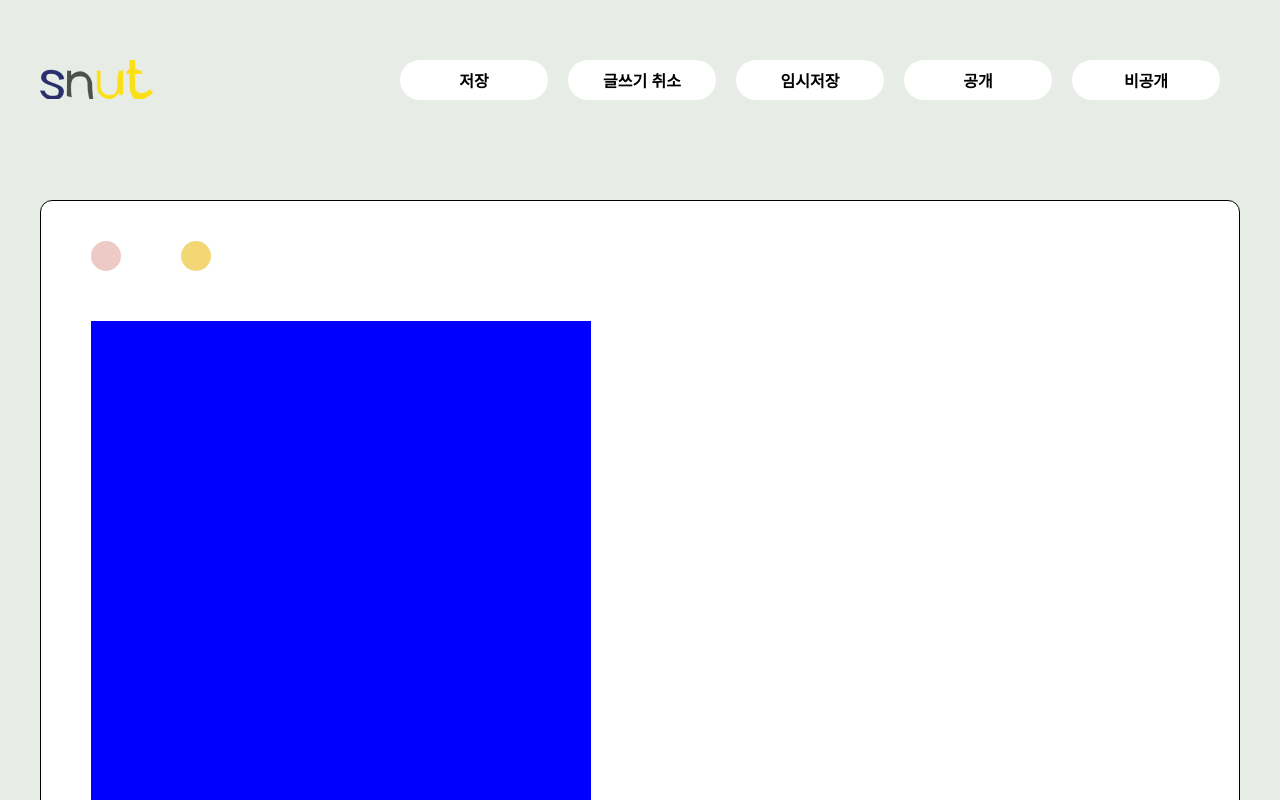
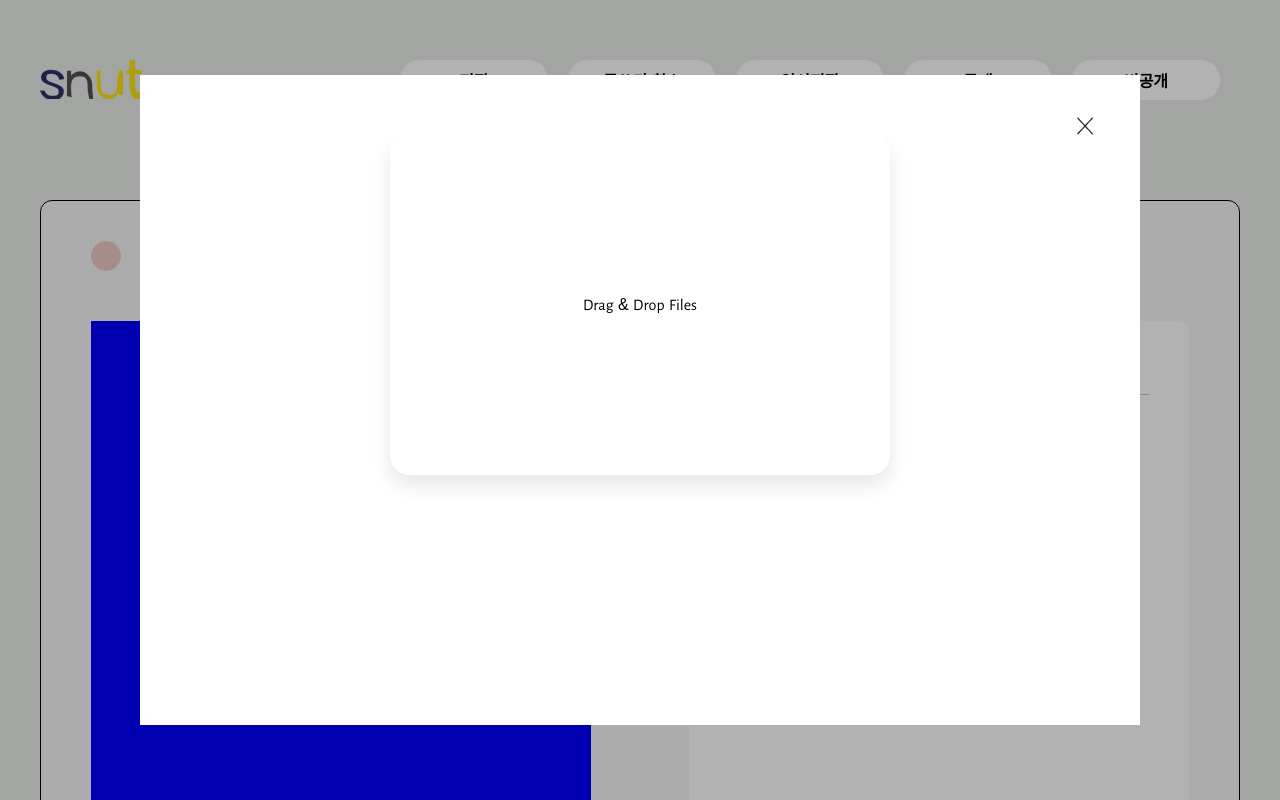
Before and after one commit to seongjin2427/snut, a Vue app in the folder vue/: page /mcol/note/makenote in a window 1280 px wide. Both pictures are taken after a click on the element 341 px from the left and 571 px from the top of the page. Shown: the top 800 px of the page. Built offline with nearby package versions, Linux system fonts and the light colour scheme.

Commit message:
drag and drop funciton (ing)

```diff
--- /dev/null
+++ b/vue/src/components/DragAndDropImage.vue
@@ -0,0 +1,152 @@
+<template>
+  <div class="container">
+    <div class="file-upload-container"
+      @dragenter="onDragenter"
+      @dragover="onDragover"
+      @dragleave="onDragleave"
+      @drop="onDrop"
+      @click="onClick"
+    >
+      <div class="file-upload" :class="isDragged ? 'dragged' : ''">
+        Drag & Drop Files
+      </div>
+    </div>
+    <!-- 파일 업로드 -->
+    <input type="file" ref="fileInput" class="file-upload-input" @change="onFileChange" multiple>
+    <!-- 업로드된 리스트 -->
+    <div class="file-upload-list">
+      <div class="file-upload-list__item" v-for="(file, index) in fileList" :key="index">
+        <div class="file-upload-list__item__data">
+          <img class="file-upload-list__item__data-thumbnail" :src="file.src">
+          <div class="file-upload-list__item__data-name">
+            {{ file.name }}
+          </div>
+        </div>
+        <div class="file-upload-list__item__btn-remove" @click="handleRemove(index)">
+          삭제
+        </div>
+      </div>
+    </div>
+  </div>
+</template>
+
+<script>
+export default {
+  name: 'DragAndDropImage',
+  data() {
+    return {
+      fileList: []
+    }
+  },
+  methods: {
+      onClick () {
+        this.$refs.fileInput.click()
+      },
+      onDragenter () {
+        // class 넣기
+        this.isDragged = true
+      },
+      onDragleave () {
+        // class 삭제
+        this.isDragged = false
+      },
+      onDragover (event) {
+        // 드롭을 허용하도록 prevetDefault() 호출
+        event.preventDefault()
+      },
+      onDrop (event) {
+        // 기본 액션을 막음 (링크 열기같은 것들)
+        event.preventDefault()
+        this.isDragged = false
+        const files = event.dataTransfer.files
+        this.addFiles(files)
+      },
+      onFileChange (event) {
+        const files = event.target.files
+        this.addFiles(files)
+      },
+      async addFiles (files) {
+      for(let i = 0; i < files.length; i++) {
+        const src = await this.readFiles(files[i])
+        files[i].src = src
+        this.fileList.push(files[i])
+      }
+      },
+      // FileReader를 통해 파일을 읽어 thumbnail 영역의 src 값으로 셋팅
+      async readFiles (files) {
+        return new Promise((resolve, reject) => {
+          const reader = new FileReader()
+          console.log(reject)
+          reader.onload = async (e) => {
+            resolve(e.target.result)
+          }
+          reader.readAsDataURL(files)
+        })
+      },
+      handleRemove (index) {
+        this.fileList.splice(index, 1)
+      }
+  }
+}
+</script>
+
+<style lang="scss">
+.container {
+  min-height: 300px;
+  width: 500px;
+  margin: 0 auto;
+}
+.file-upload {
+  display: flex;
+  justify-content: center;
+  align-items: center;
+  width: 100%;
+  height: 100%;
+  border: transparent;
+  border-radius: 20px;
+  cursor: pointer;
+  &.dragged {
+    border: 1px dashed powderblue;
+    opacity: .6;
+  }
+  &-container {
+    height: 300px;
+    padding: 20px;
+    margin: 0 auto;
+    box-shadow: 0 0.625rem 1.25rem #0000001a;
+    border-radius: 20px;
+  }
+  &-input {
+    display: none;
+  }
+  &-list {
+    margin-top: 10px;
+    width: 100%;
+    &__item {
+      padding: 10px;
+      display: flex;
+      justify-content: space-between;
+      align-items: center;
+      &__data {
+        display: flex;
+        align-items: center;
+        &-thumbnail {
+          margin-right: 10px;
+          border-radius: 20px;
+          width: 120px;
+          height: 120px;
+        }
+      }
+      &__btn-remove {
+        cursor: pointer;
+        border: 1px solid powderblue;
+        display: flex;
+        justify-content: center;
+        align-items: center;
+        padding: 5px;
+        border-radius: 6px;
+      }
+    }
+  }
+}
+</style>
--- /dev/null
+++ b/vue/src/components/DragAndDropModal.vue
@@ -0,0 +1,79 @@
+<template>
+  <div class="common-modal" v-if="showBool">
+    <div class="modal-bg" @click="closeModal()"></div>
+    <div class="modal-area">
+      <img class="x-button" src="@/assets/modal/Close-Line.png" alt="x_img" @click="closeModal()">
+      <div class="modal-container">
+        <drag-and-drop-image />
+      </div>
+    </div>
+  </div>
+</template>
+
+<script>
+import DragAndDropImage from './DragAndDropImage.vue';
+export default {
+  components: { DragAndDropImage },
+  name: 'DragAndDropModal',
+  data() {
+    return {
+      showBool: false,
+    }
+  },
+  methods: {
+    openModal() {
+      this.showBool = true;
+    },
+    closeModal() {
+      this.showBool = false;
+    }
+  }
+}
+</script>
+
+<style scoped>
+.common-modal {
+  position: fixed;
+  left: 0;
+  top: 0;
+  display: block;
+  width: 100%;
+  height: 100%;
+}
+.modal-bg {
+  background: rgba(0, 0, 0, 0.3);
+  width: 100%;
+  height: 100%;
+  position: fixed;
+  top: 0;
+  left: 0;
+  z-index: -1;
+}
+.modal-area {
+  width: 1000px;
+  height: 650px;
+  background: white;
+  position: fixed;
+  top: 50%;
+  left: 50%;
+  -webkit-transform: translate(-50%, -50%);
+  -moz-transform: translate(-50%, -50%);
+  -ms-transform: translate(-50%, -50%);
+  -o-transform: translate(-50%, -50%);
+  transform: translate(-50%, -50%);
+  z-index: 10;
+}
+.modal-container {
+  width: 850px;
+  height: 500px;
+  margin: 60px 75px 90px 75px;
+  overflow: scroll;
+}
+
+/* 기타 구간 */
+.x-button {
+  position: absolute;
+  top: 35px;
+  right: 40px;
+}
+</style>
--- a/vue/src/views/MakeNote.vue
+++ b/vue/src/views/MakeNote.vue
@@ -7,6 +7,8 @@
         </div>
         <div class="make-note-header">
           <common-button
+              ref="makeNoteBtn"
+              @click="btnMethod($event, btn, idx)"
               v-for="(btn, idx) in btnSet"
               width="150"
               height="40"
@@ -34,15 +36,18 @@
             <div class="write-area">
 
               <div class="write-area-with-pic" v-if="withPic">
-                <div class="piture-div">
+                <div class="piture-div" @click="openModal()">
+                  <!-- <img src="https://www.gcf.or.kr/design/default/images/subpage/sub1417_space1_slide1.jpg" alt=""> -->
                 </div>
                 <div class="write-div">
-
+                  <input type="text" placeholder="Title:" v-model="contentsWithPic.title">
+                  <textarea name="" id="" cols="30" rows="10" maxlength="500" placeholder="Contents"
+                  v-model="contentsWithPic.contents"/>
                 </div>
               </div>
               <div class="write-area-with-nonpic" v-if="!withPic">
                 <div class="write-div nonpic">
-                  <TipTap width="2000" height="5000" />
+                  <TipTap />
                 </div>
               </div>
             </div>
@@ -63,6 +68,7 @@
 
       <footer>
         <main-footer/>
+        <drag-and-drop-modal ref="dndModal" />
       </footer>
 
     </div>
@@ -73,10 +79,10 @@
 import CommonButton from '@/components/CommonButton.vue';
 import MainFooter from '@/components/MainFooter.vue'
 import TipTap from '@/components/TextEditor.vue'
-
+import DragAndDropModal from '@/components/DragAndDropModal.vue'
 
 export default {
-  components: { CommonButton, MainFooter, TipTap },
+  components: { CommonButton, MainFooter, TipTap, DragAndDropModal },
   name: "MakeNote",
   data() {
     return {
@@ -129,10 +135,18 @@ export default {
           content: ''
         },
       ],
-      withPic: true
+      openBool: true,
+      withPic: true,
+      contentsWithPic: {
+        title: '',
+        contents: ''
+      }
     }
   },
   methods: {
+    openModal() {
+      this.$refs.dndModal.openModal();
+    },
     inputAutoWidth(e, idx) {
       console.log(e, idx);
       e.target.style.width = 100 + (16 * e.target.value.length)+'px';
@@ -143,6 +157,32 @@ export default {
     },
     withPicEvent(id) {
       id == 1 ? this.withPic = false : this.withPic = true;
+    },
+    btnMethod(e, btn) {
+      console.log("btn", btn);
+      if(btn.id == 1) {
+        console.log("저장을 눌렀다!")
+        } else if (btn.id == 2 ) {
+          this.contentsWithPic.title = '';
+          this.contentsWithPic.contents = '';
+          console.log("글쓰기 취소를 눌렀다!")
+      } else if (btn.id == 3) {
+        console.log(this.contentsWithPic)
+        console.log("임시저장을 눌렀다!")
+      } else {
+        this.openBoolToggle(e, btn.id);
+      }
+    },
+    openBoolToggle(e, idx) {
+      if (idx == 4) {
+        this.openBool = true;
+        e.target.style.background = 'lightgrey';
+        e.target.nextSibling.style.background = 'white';
+      } else if (idx == 5) {
+        this.openBool = false;
+        e.target.style.background = 'lightgrey';
+        e.target.previousSibling.style.background = 'white';
+      }
     }
   }
 }
@@ -191,7 +231,7 @@ header {
   max-width: 1200px;
   height: 800px;
   padding: 0 50px;
-  background: white;
+  background: #F6F6F6;
   border: 1px solid black;
   border-radius: 12px;
 }
@@ -227,11 +267,37 @@ header {
   background: blue;
 }
 .write-div {
-  width: 460px;
-  height: 420px;
+  width: 420px;
+  height: 400px;
   border-radius: 12px;
-  padding: 40px 20px;
+  padding: 50px 40px;
+  background: #FFFFFF;
+  display: flex;
+  flex-direction: column;
 }
+.write-div * {
+  background: none;
+  border: none;
+  font-size: 16px;
+  font-weight:normal;
+}
+.write-div *:focus {
+  outline: none;
+}
+.write-div *::placeholder {
+  color: #666666;
+}
+.write-div input{
+  padding-bottom: 5px;
+  border-bottom: 1px solid #C4C4C4;
+}
+.write-div textarea {
+  margin-top: 50px;
+  margin-bottom: 20px;
+  height: 380px;
+  resize: none;
+}
+
 .nonpic {
   width: 1060px;
   height: 460px;
```
Also changed, not shown: package.json (deleted, +0 -20 lines), vue/package.json (+8 -0 lines), vue/src/components/TextEditor.vue (+47 -48 lines), 2 other files (tests, documents, lock files or other folders).
